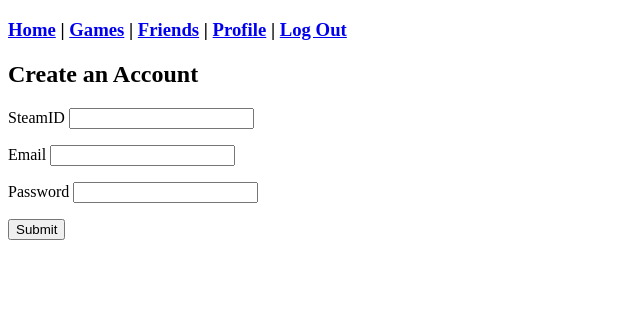
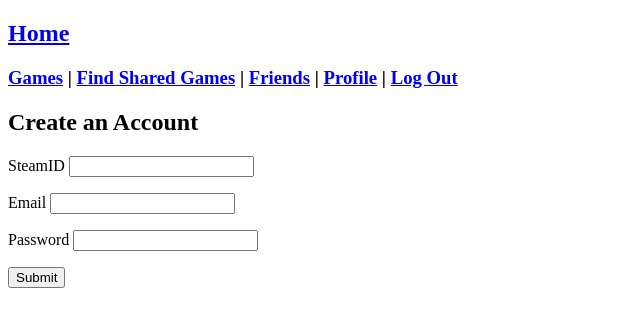
Before and after one commit to hubbardanais/Mist, a Flask app: page /create_account in a window 1280 px wide. Shown: the top 327 px of the page, without its empty margins (0-640 px from the left). Run offline with Flask 2, Linux system fonts and the light colour scheme; the visitor is signed in with stand-in values (Sample User, id 1); tables that the repository leaves empty hold one stand-in row (values such as "Sample post").

Commit message:
Added compare game route, and adjusted styling so that IT ACTUALLY WORKS WITH SESSIONS

```diff
--- a/server.py
+++ b/server.py
@@ -76,7 +76,7 @@ def register_user():
     else:
         crud.create_user(email=email, password=password, steamid=steamid, personaname="Test User")
         flash("Account created! Please log in.")
-        return redirect("/")
+        return redirect("/login")
 
     return render_template("createaccount.html")
 
@@ -130,6 +130,13 @@ def friends_list():
     return render_template('friends.html', friends=friends)
 
 
+@app.route("/compare_games")
+def compare_games_with_friends():
+    """view list of games shared between friends"""
+
+    return render_template('compare_games.html')
+
+
 # @app.route("/X")
 # def X():
 #     """"""
--- a/templates/base.html
+++ b/templates/base.html
@@ -11,13 +11,18 @@
     <link rel="stylesheet" href="/static/css/style.css">
   </head>
   <body>
+    {% if 'personaname' in session %}
+    <h2>
+      <a href="/">Home</a><br>
+    </h2>
     <h3>
-      <a href="/">Home</a> |
       <a href="/games">Games</a> |
+      <a href="/compare_games">Find Shared Games</a> |
       <a href="/friends">Friends</a> |
       <a href="/user/{{ session['personaname'] }}">Profile</a> |
       <a href="/log_out">Log Out</a>
     </h3>
+    {% endif %}
 
     {% for msg in get_flashed_messages() %}
       <p class="flash-msg">
--- a/templates/games.html
+++ b/templates/games.html
@@ -3,7 +3,7 @@
 
 {% block body %}
 
-<h1>{{ session['personaname'] }}'s Games</h1><br>
+<h1>{{ session['personaname'] }}'s Games</h1>
 
     {% if user_library %}
         {% for user_game in user_library %}
--- a/templates/login.html
+++ b/templates/login.html
@@ -2,6 +2,7 @@
 {% block title %}Log In{% endblock %}
 
 {% block body %}
+
     <h2>Log In</h2>
     <form action="/login" method="POST">
       <p>
@@ -22,4 +23,5 @@
         <a href="/create_account" >Click here to sign up</a>
       </p>
     </form>
+
     {% endblock %}
```
Also changed, not shown: templates/compare_games.html (added, +11 -0 lines), templates/createaccount.html (line endings or trailing spaces). Lines whose indentation alone changed are shown as unchanged.
